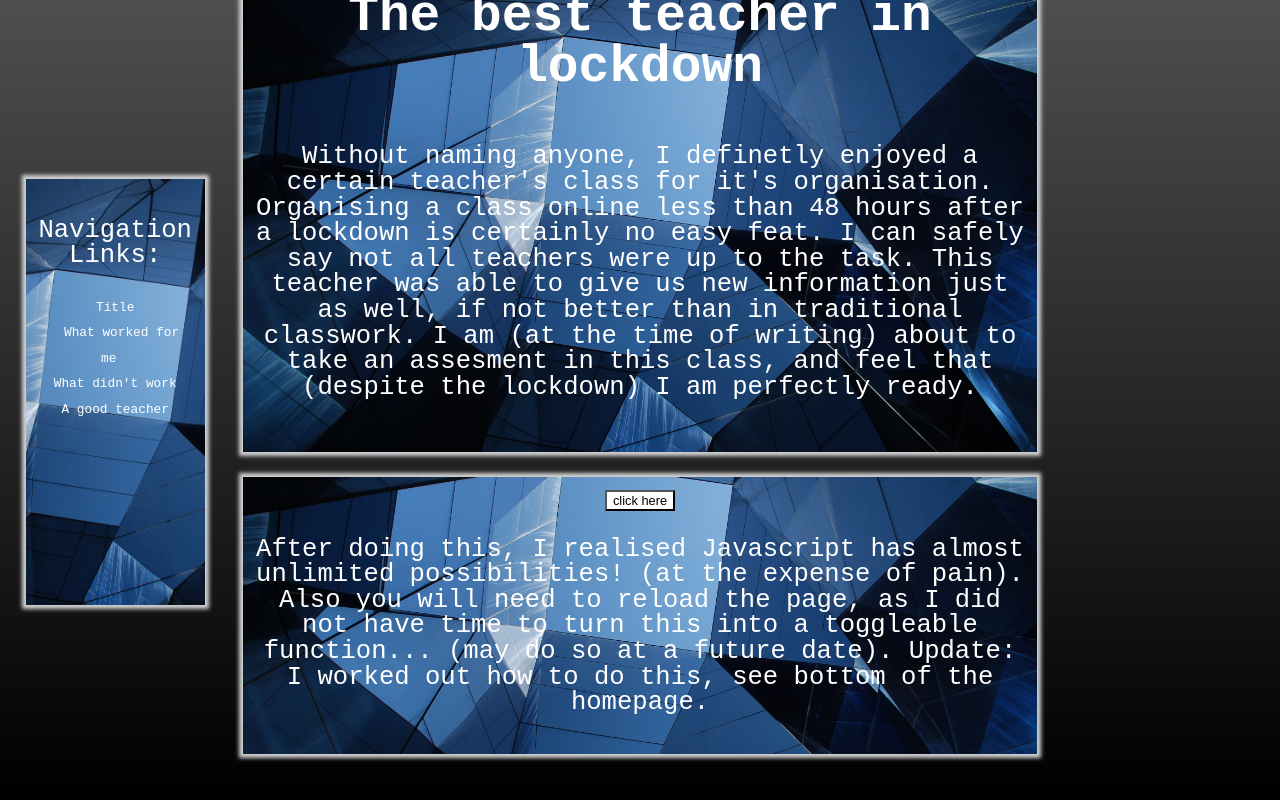
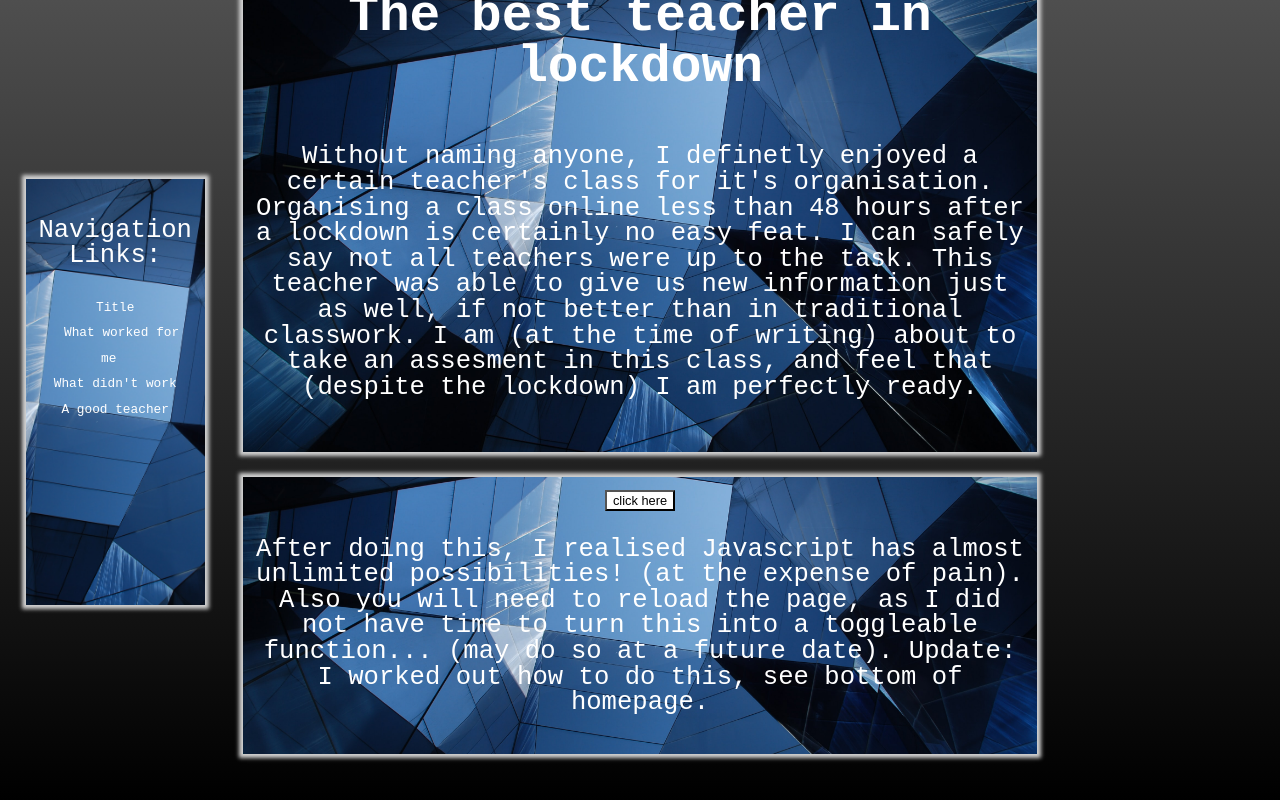
Before and after one commit to Guywithoutidea/EN, a plain HTML site: page lockd.html in a window 1280 px wide. Both pictures are taken after a click on the button "click here". Shown: the part 1801-2601 px from the top of the page. Drawn offline with Linux system fonts and the light colour scheme.

Commit message:
Update lockd.html

```diff
--- a/lockd.html
+++ b/lockd.html
@@ -71,7 +71,7 @@
         function gradient_set(color1,color2) {
           root.style.setProperty('--grad1', color1)
           root.style.setProperty('--grad2', color2)
-          document.getElementById("end").innerHTML = "After doing this, I realised Javascript has almost unlimited possibilities! (at the expense of pain). Also you will need to reload the page, as I did not have time to turn this into a toggleable function... (may do so at a future date). Update: I worked out how to do this, see bottom of the homepage."
+          document.getElementById("end").innerHTML = "After doing this, I realised Javascript has almost unlimited possibilities! (at the expense of pain). Also you will need to reload the page, as I did not have time to turn this into a toggleable function... (may do so at a future date). Update: I worked out how to do this, see bottom of homepage."
         }
 
         </script>
```
